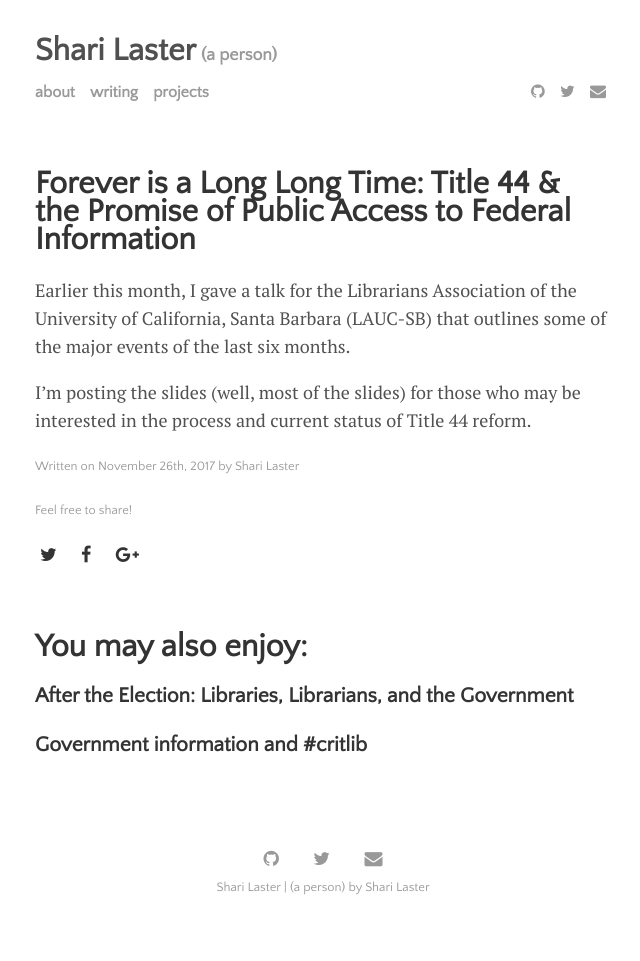
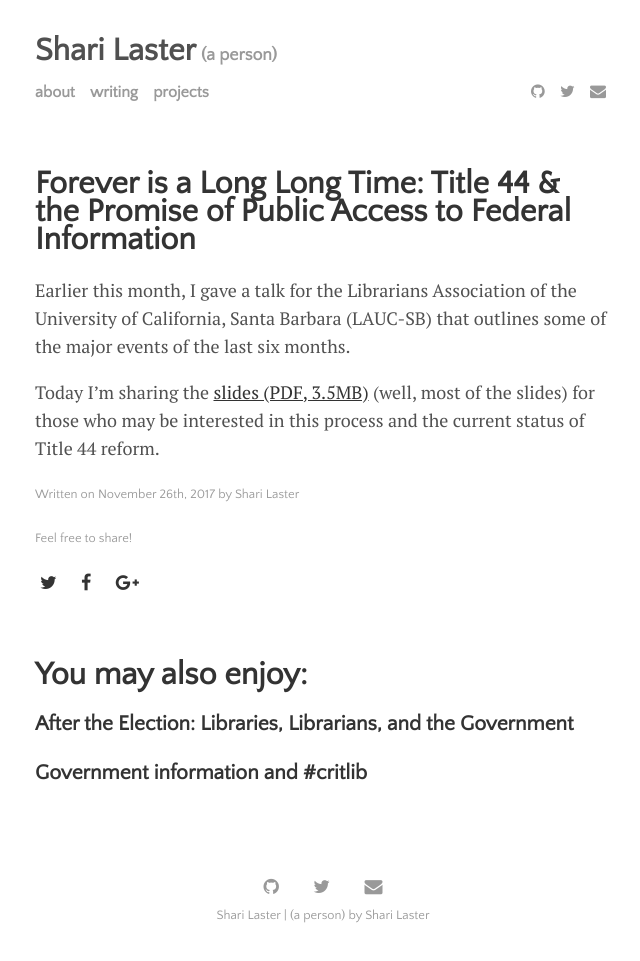
Before and after one commit to sharilaster/sharilaster, a Jekyll site: the page built from _posts/2017-11-26-title-44.md, in a window 1280 px wide. Shown: the whole page, without its empty margins (317-957 px from the left). Built offline with Jekyll 4.4.1, drawn with Linux system fonts in a browser that asks for light colours; nearby versions of some CDN libraries; before the commit the page ends 933 px from its top, so only the background shows below that.

Commit message:
Relative URL to link to a PDF.

```diff
--- a/_posts/2017-11-26-title-44.md
+++ b/_posts/2017-11-26-title-44.md
@@ -12,4 +12,4 @@ image:
 
 Earlier this month, I gave a talk for the Librarians Association of the University of California, Santa Barbara (LAUC-SB) that outlines some of the major events of the last six months.
 
-I'm posting the slides (well, most of the slides) for those who may be interested in the process and current status of Title 44 reform.
+Today I'm sharing the [slides (PDF, 3.5MB)](master/images/title_44_reform_redacted.pdf) (well, most of the slides) for those who may be interested in this process and the current status of Title 44 reform.
```
